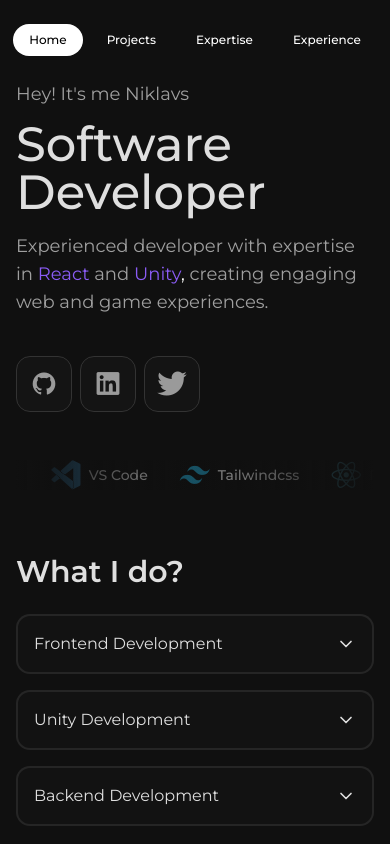
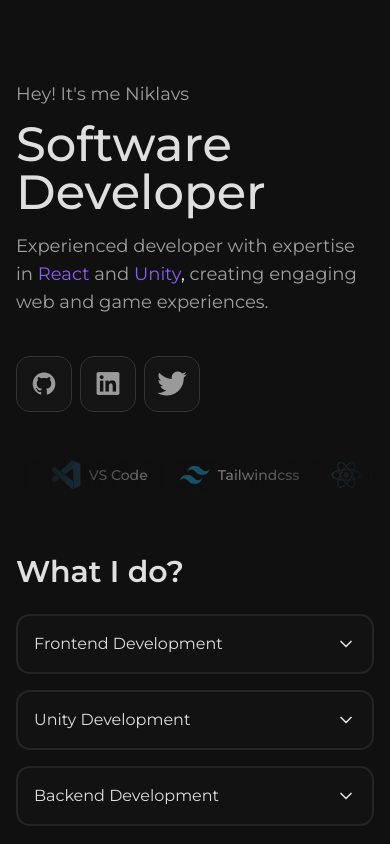
Before and after one commit to Nikseell/portfolio-website, a React (Vite) app: page / in a window 390 px wide. Shown: the top 844 px of the page. Built offline with nearby package versions, Linux system fonts and the light colour scheme.

Commit message:
Navigation shows starting from md

```diff
--- a/src/components/common/Navigation.tsx
+++ b/src/components/common/Navigation.tsx
@@ -46,7 +46,7 @@ const Navigation: FC = () => {
 
   return (
     <nav
-      className={`fixed top-0 left-0 right-0 z-50 flex justify-center py-6 transition-all duration-300 w-full${
+      className={`fixed top-0 left-0 right-0 z-50 hidden md:flex justify-center py-6 transition-all duration-300 w-full${
         isScrolled ? 'bg-black/80 backdrop-blur-md border-b border-white/10' : 'bg-transparent'
       }`}
     >
```
